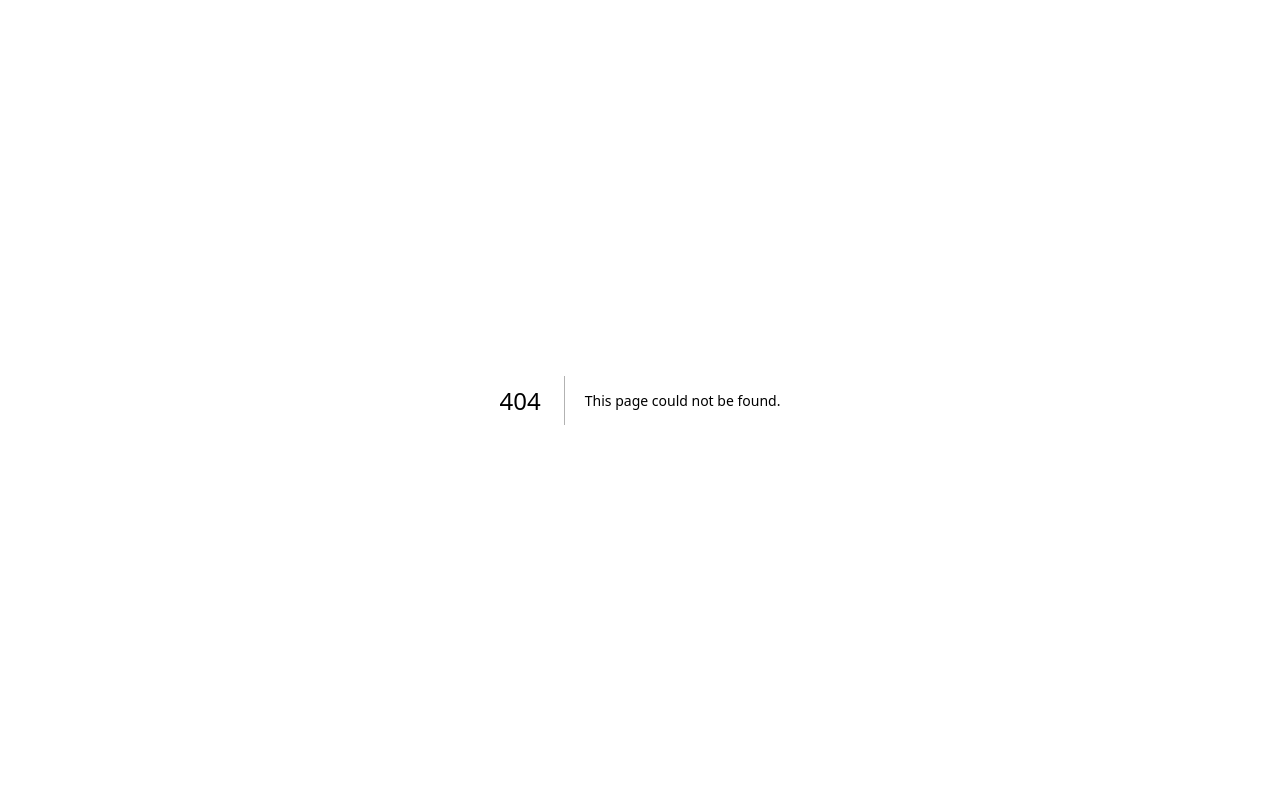
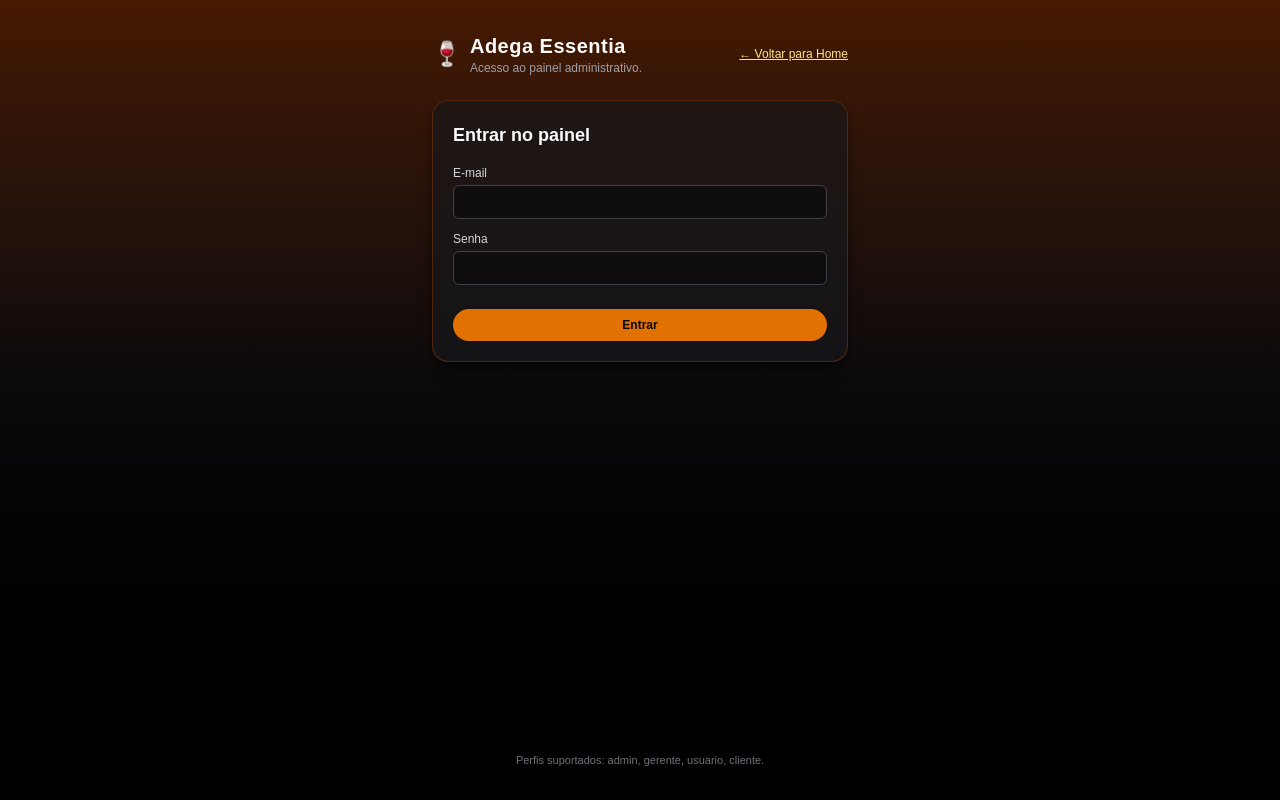
Before and after one commit to ilmarmiranda43/adega-app, a Next.js app: page /login in a window 1280 px wide. Before the commit this address had no page. Built offline with nearby package versions, Linux system fonts and the light colour scheme; no server answers.

Commit message:
criado a pagina de login

```diff
--- /dev/null
+++ b/app/login/page.tsx
@@ -0,0 +1,164 @@
+"use client";
+
+import { useState } from "react";
+import { useRouter } from "next/navigation";
+import Link from "next/link";
+import { login, salvarSessao, obterUsuarioAtual, limparSessao } from "@/lib/auth";
+
+export default function LoginPage() {
+  const router = useRouter();
+  const usuarioLogado = typeof window !== "undefined" ? obterUsuarioAtual() : null;
+
+  const [email, setEmail] = useState("");
+  const [senha, setSenha] = useState("");
+  const [erro, setErro] = useState<string | null>(null);
+  const [carregando, setCarregando] = useState(false);
+
+  async function handleSubmit(e: React.FormEvent) {
+    e.preventDefault();
+    setErro(null);
+    setCarregando(true);
+
+    try {
+      const resp = await login(email, senha);
+      salvarSessao(resp);
+      router.push("/produtos/gerenciar");
+    } catch (err) {
+      console.error(err);
+      setErro("E-mail ou senha inválidos.");
+    } finally {
+      setCarregando(false);
+    }
+  }
+
+  function handleLogout() {
+    limparSessao();
+    router.refresh();
+  }
+
+  async function autenticar() {
+    const res = await fetch("http://127.0.0.1:8000/auth/login", {
+        method: "POST",
+        headers: { "Content-Type": "application/json" },
+        body: JSON.stringify({
+        email,
+        senha
+        }),
+    });
+
+    const data = await res.json();
+
+    if (data.access_token) {
+        document.cookie = `token=${data.access_token}; path=/;`;
+        window.location.href = "/";
+    }
+  }
+  return (
+    <div className="min-h-screen bg-gradient-to-b from-amber-950 via-zinc-950 to-black text-zinc-50">
+      <div className="mx-auto flex min-h-screen max-w-md flex-col px-4 py-8">
+        <header className="mb-6 flex items-center justify-between">
+          <div className="flex items-center gap-2">
+            <span className="text-2xl">🍷</span>
+            <div>
+              <h1 className="text-xl font-semibold tracking-wide">
+                Adega Essentia
+              </h1>
+              <p className="text-xs text-zinc-400">
+                Acesso ao painel administrativo.
+              </p>
+            </div>
+          </div>
+
+          <Link
+            href="/"
+            className="text-xs text-amber-200 hover:text-amber-100 underline"
+          >
+            ← Voltar para Home
+          </Link>
+        </header>
+
+        <main className="flex-1">
+          <div className="rounded-2xl border border-amber-900/60 bg-zinc-900/70 p-5 shadow-lg shadow-black/50">
+            {usuarioLogado ? (
+              <div className="space-y-3 text-sm">
+                <p>
+                  Logado como{" "}
+                  <span className="font-semibold text-amber-200">
+                    {usuarioLogado.nome}
+                  </span>{" "}
+                  ({usuarioLogado.perfil})
+                </p>
+                <div className="flex gap-2">
+                  <Link
+                    href="/produtos/gerenciar"
+                    className="flex-1 rounded-full bg-amber-600 px-4 py-2 text-xs font-semibold text-zinc-950 hover:bg-amber-500"
+                  >
+                    Ir para Gerenciar Produtos
+                  </Link>
+                  <button
+                    onClick={handleLogout}
+                    className="rounded-full border border-zinc-600 px-4 py-2 text-xs font-semibold text-zinc-100 hover:bg-zinc-800/60"
+                  >
+                    Sair
+                  </button>
+                </div>
+              </div>
+            ) : (
+              <>
+                <h2 className="mb-4 text-lg font-semibold">
+                  Entrar no painel
+                </h2>
+
+                {erro && (
+                  <p className="mb-3 text-sm text-red-400">
+                    {erro}
+                  </p>
+                )}
+
+                <form onSubmit={handleSubmit} className="space-y-3 text-sm">
+                  <div>
+                    <label className="mb-1 block text-xs text-zinc-300">
+                      E-mail
+                    </label>
+                    <input
+                      type="email"
+                      value={email}
+                      onChange={(e) => setEmail(e.target.value)}
+                      className="w-full rounded-md border border-zinc-700 bg-zinc-950/60 px-2 py-1.5 text-sm text-zinc-50 outline-none focus:border-amber-500"
+                      required
+                    />
+                  </div>
+
+                  <div>
+                    <label className="mb-1 block text-xs text-zinc-300">
+                      Senha
+                    </label>
+                    <input
+                      type="password"
+                      value={senha}
+                      onChange={(e) => setSenha(e.target.value)}
+                      className="w-full rounded-md border border-zinc-700 bg-zinc-950/60 px-2 py-1.5 text-sm text-zinc-50 outline-none focus:border-amber-500"
+                      required
+                    />
+                  </div>
+
+                  <button
+                    type="submit"
+                    disabled={carregando}
+                    className="mt-3 w-full rounded-full bg-amber-600 px-4 py-2 text-xs font-semibold text-zinc-950 hover:bg-amber-500 disabled:cursor-not-allowed disabled:opacity-60"
+                  >
+                    {carregando ? "Entrando..." : "Entrar"}
+                  </button>
+                </form>
+              </>
+            )}
+          </div>
+        </main>
+
+        <footer className="mt-6 text-center text-[11px] text-zinc-500">
+          Perfis suportados: admin, gerente, usuario, cliente.
+        </footer>
+      </div>
+    </div>
+  );
+}
--- a/app/page.tsx
+++ b/app/page.tsx
@@ -1,9 +1,9 @@
 "use client";
 
+import Link from "next/link";
+import { useEffect, useState } from "react";
+import { useRouter } from "next/navigation";
 
-import Link from "next/link";
-
-import { useEffect, useState } from "react";
 import {
   listarProdutos,
   listarCategorias,
@@ -12,12 +12,17 @@ import {
 } from "@/lib/api";
 
 export default function Home() {
+  const router = useRouter();
+
   const [produtos, setProdutos] = useState<Produto[]>([]);
   const [categorias, setCategorias] = useState<Categoria[]>([]);
   const [loading, setLoading] = useState(true);
 
+  // controla se já verificamos se o usuário está autenticado
+  const [authChecked, setAuthChecked] = useState(false);
+
   useEffect(() => {
-    async function carregar() {
+    async function carregarDashboard() {
       try {
         setLoading(true);
         const [prodData, catData] = await Promise.all([
@@ -33,9 +38,34 @@ export default function Home() {
       }
     }
 
-    carregar();
-  }, []);
+    // Verifica se existe token no localStorage
+    const token = typeof window !== "undefined"
+      ? localStorage.getItem("adega_token")
+      : null;
 
+    if (!token) {
+      // se não estiver logado, manda para /login e NÃO segue
+      router.replace("/login");
+      return;
+    }
+
+    // se tiver token, podemos carregar o dashboard
+    setAuthChecked(true);
+    carregarDashboard();
+  }, [router]);
+
+  // Enquanto ainda estamos verificando auth, mostra só uma tela de loading
+  if (!authChecked) {
+    return (
+      <div className="flex min-h-screen items-center justify-center bg-black text-zinc-100">
+        <p className="text-sm text-zinc-400">
+          Verificando acesso à Diego&apos;s Adega...
+        </p>
+      </div>
+    );
+  }
+
+  // Daqui pra baixo está a SUA tela original, intacta :)
   return (
     <div className="min-h-screen bg-gradient-to-b from-amber-950 via-zinc-950 to-black text-zinc-50">
       <div className="mx-auto flex min-h-screen max-w-6xl flex-col px-4 py-6 md:px-8">
@@ -78,26 +108,16 @@ export default function Home() {
             {/* BOTÕES PRINCIPAIS */}
             <div className="flex flex-col gap-3 sm:flex-row">
               {/* Catálogo */}
-              <Link
-                href="/produtos"
-                className="btn-primary"
-              >
+              <Link href="/produtos" className="btn-primary">
                 Catálogo de Produtos
               </Link>
 
-              {/* Gerenciador (usa o que você já tem em app/produtos/gerenciar) */}
-              <Link
-                href="/produtos/gerenciar"
-                className="btn-primary"
-              >
+              {/* Gerenciador */}
+              <Link href="/produtos/gerenciar" className="btn-primary">
                 Gerenciador da Adega
               </Link>
 
-              <Link
-                href="/produtos/categorias"
-                className="btn-primary"
-              >
-
+              <Link href="/produtos/categorias" className="btn-primary">
                 Categorias Produtos
               </Link>
             </div>
--- /dev/null
+++ b/lib/auth.ts
@@ -0,0 +1,64 @@
+// lib/auth.ts
+
+export type Usuario = {
+  id: number;
+  nome: string;
+  email: string;
+  perfil: "admin" | "gerente" | "usuario" | "cliente" | string;
+};
+
+export type LoginResponse = {
+  access_token: string;
+  token_type: string;
+  user: Usuario;
+};
+
+const API_BASE =
+  process.env.NEXT_PUBLIC_API_BASE || "http://127.0.0.1:8000";
+
+export async function login(
+  email: string,
+  senha: string
+): Promise<LoginResponse> {
+  const res = await fetch(`${API_BASE}/auth/login`, {
+    method: "POST",
+    headers: {
+      "Content-Type": "application/json",
+    },
+    body: JSON.stringify({ email, senha }),
+  });
+
+  if (!res.ok) {
+    throw new Error("E-mail ou senha inválidos");
+  }
+
+  return res.json();
+}
+
+export function salvarSessao(login: LoginResponse) {
+  if (typeof window === "undefined") return;
+  localStorage.setItem("adega_token", login.access_token);
+  localStorage.setItem("adega_user", JSON.stringify(login.user));
+}
+
+export function limparSessao() {
+  if (typeof window === "undefined") return;
+  localStorage.removeItem("adega_token");
+  localStorage.removeItem("adega_user");
+}
+
+export function obterUsuarioAtual(): Usuario | null {
+  if (typeof window === "undefined") return null;
+  const data = localStorage.getItem("adega_user");
+  if (!data) return null;
+  try {
+    return JSON.parse(data) as Usuario;
+  } catch {
+    return null;
+  }
+}
+
+export function obterToken(): string | null {
+  if (typeof window === "undefined") return null;
+  return localStorage.getItem("adega_token");
+}
--- a/next.config.ts
+++ b/next.config.ts
@@ -13,6 +13,7 @@ const nextConfig: NextConfig = {
       },
     ],
   },
+
 };
 
 export default nextConfig;
```
